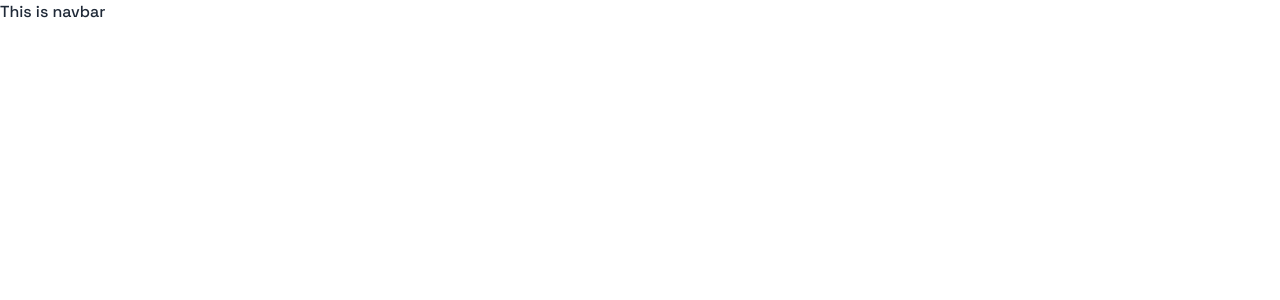
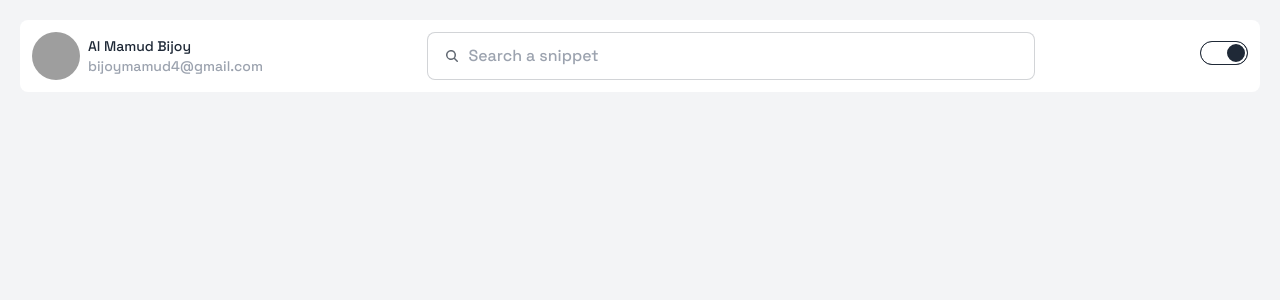
Before and after one commit to bijoymamud/code_snippet_task, a React (Vite) app: page / in a window 1280 px wide. Shown: the top 300 px of the page. Built offline with nearby package versions, Linux system fonts and the light colour scheme; grey boxes are pictures that could not be loaded.

Commit message:
navbar design

```diff
--- a/src/Pages/Navbar/Navbar.jsx
+++ b/src/Pages/Navbar/Navbar.jsx
@@ -2,9 +2,52 @@
 
 
   return (
-    <div>
-      <h2>This is navbar</h2>
-    </div>
+    <section className="bg-gray-100 min-h-screen p-5">
+
+      {/* navbar section start */}
+      <div className="bg-white flex items-center justify-between p-3 rounded-lg" >
+
+          <div className="flex items-center gap-2  rounded-lg  ">
+
+          <div className="avatar">
+              <div className="w-12 rounded-full">
+                <img src="https://img.daisyui.com/images/stock/photo-1534528741775-53994a69daeb.webp" />
+              </div>
+          </div>
+
+          <div >
+            <h2 className="text-sm ">Al Mamud Bijoy</h2>
+            <p className="text-sm text-gray-400" >bijoymamud4@gmail.com</p>
+          </div>
+          </div>
+
+          <div className="w-2/4">
+              <label className="input input-bordered flex items-center gap-2">
+
+                  <svg
+                    xmlns="http://www.w3.org/2000/svg"
+                    viewBox="0 0 16 16"
+                    fill="currentColor"
+                    className="h-4 w-4 opacity-70">
+                    <path
+                      fillRule="evenodd"
+                      d="M9.965 11.026a5 5 0 1 1 1.06-1.06l2.755 2.754a.75.75 0 1 1-1.06 1.06l-2.755-2.754ZM10.5 7a3.5 3.5 0 1 1-7 0 3.5 3.5 0 0 1 7 0Z"
+                      clipRule="evenodd" />
+                  </svg>
+                  <input type="text" className="grow" placeholder="Search a snippet" />
+            </label>
+          </div>
+
+          <div>
+          <input type="checkbox" className="toggle" defaultChecked />
+
+          </div>
+
+      </div>
+      {/* navbar section start */}
+
+
+    </section>
   );
 };
 
```
